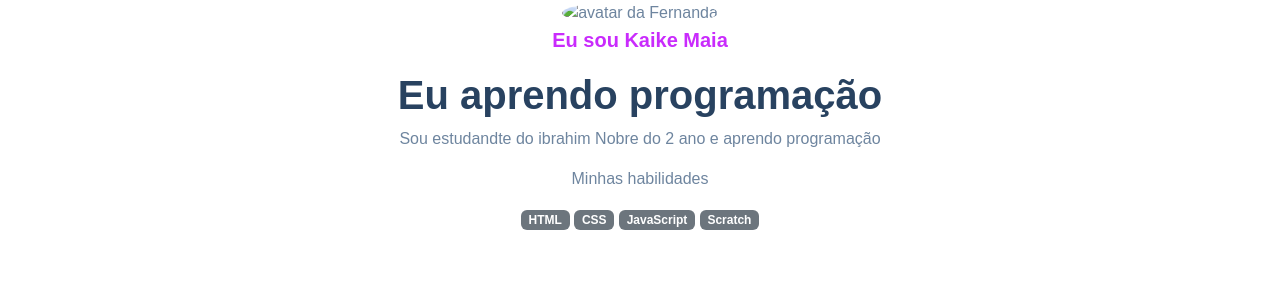
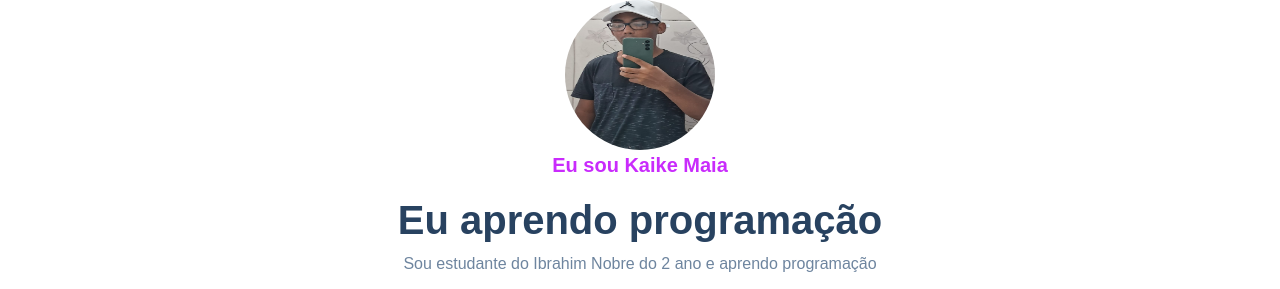
Before and after one commit to MCIgui/portfolio, a plain HTML site: page index.html in a window 1280 px wide. Shown: the top 289 px of the page. Drawn offline with nearby package versions, Linux system fonts and the light colour scheme.

Commit message:
Update index.html

```diff
--- a/index.html
+++ b/index.html
@@ -12,11 +12,11 @@
 
 <body>
     <header class="container text-center">
-        <img src="img/avatar-perfil.png" alt="avatar da Fernanda" class="rounded-circle" width="150" height="150"
+        <img src="img/Foto de perfil.jpg" alt="avatar de Kaike" class="rounded-circle" width="150" height="150"
             srcset="">
         <p class="lead">Eu sou Kaike Maia </p>
         <h1>Eu aprendo programação</h1>
-        <p>Sou estudandte do ibrahim Nobre do 2 ano e aprendo programação </p>
+        <p>Sou estudante do Ibrahim Nobre do 2 ano e aprendo programação </p>
         <p>Minhas habilidades</p>
         <div>
             <p class="badge bg-secondary">HTML</p>
```
